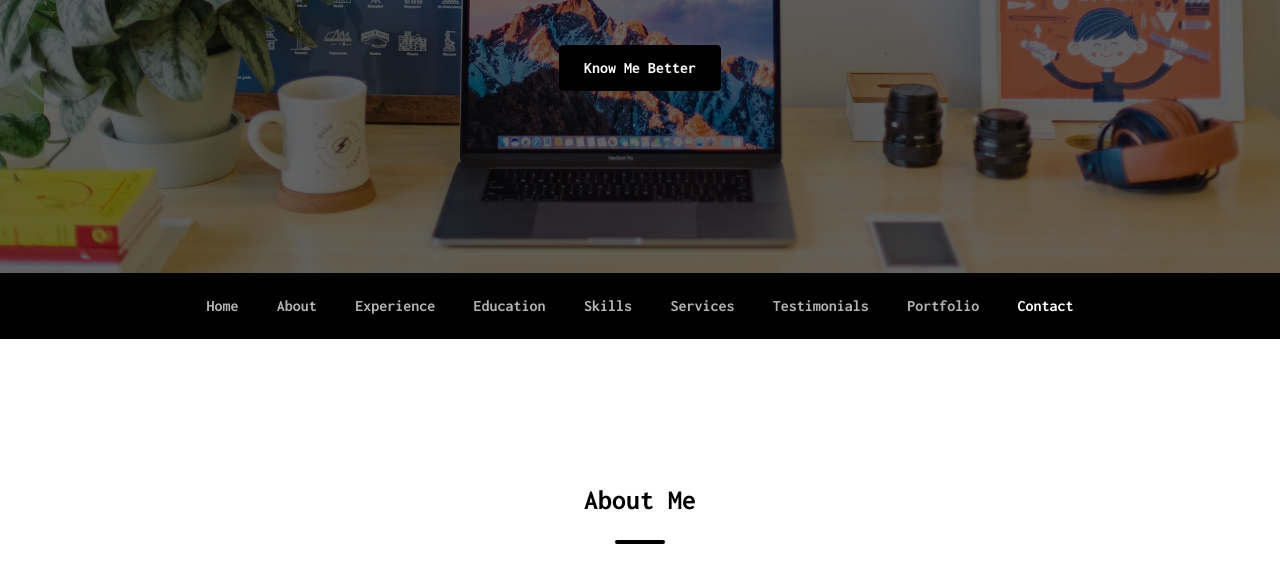
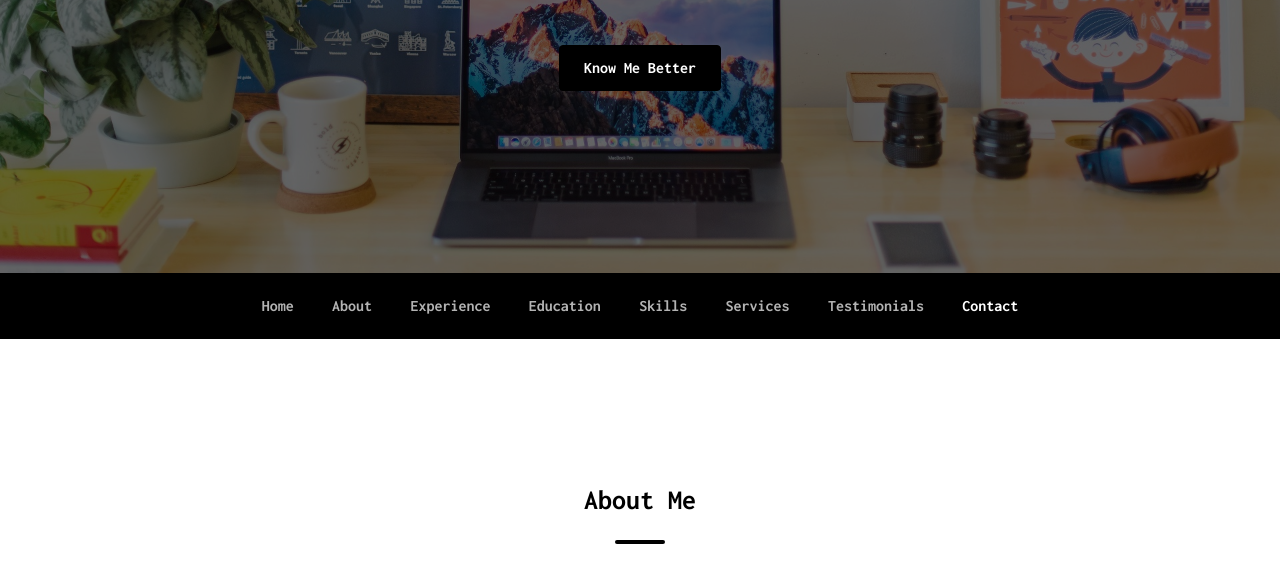
Before and after one commit to avazquezcendron/my-resume, a plain HTML site: page index.html in a window 1280 px wide. Shown: the part 527-1092 px from the top of the page. Drawn offline with nearby package versions, Linux system fonts and the light colour scheme; a script that the page names is missing.

Commit message:
* Update index.html: hiding portfolio section.

```diff
--- a/index.html
+++ b/index.html
@@ -82,9 +82,9 @@
                     <li class="nav-item">
                         <a class="nav-link page-scroll" href="#testimonials">Testimonials</a>
                     </li>
-                    <li class="nav-item">
+                    <!--<li class="nav-item">
                         <a class="nav-link page-scroll" href="#portfolio">Portfolio</a>
-                    </li>
+                    </li>-->
                     <li class="nav-item">
                         <a class="nav-link page-scroll" href="#contact">Contact</a>
                     </li>
@@ -715,7 +715,7 @@
 
 
         <!--portfolio section-->
-        <section class="py-7" id="portfolio">
+        <!--<section class="py-7" id="portfolio">
             <div class="container">
                 <div class="row">
                     <div class="col-md-6 mx-auto text-center">
@@ -751,7 +751,7 @@
                     </div>
                 </div>
             </div>
-        </section>
+        </section> -->
 
         <!--request a quote section-->
         <section class="py-7 bg-light">
```
